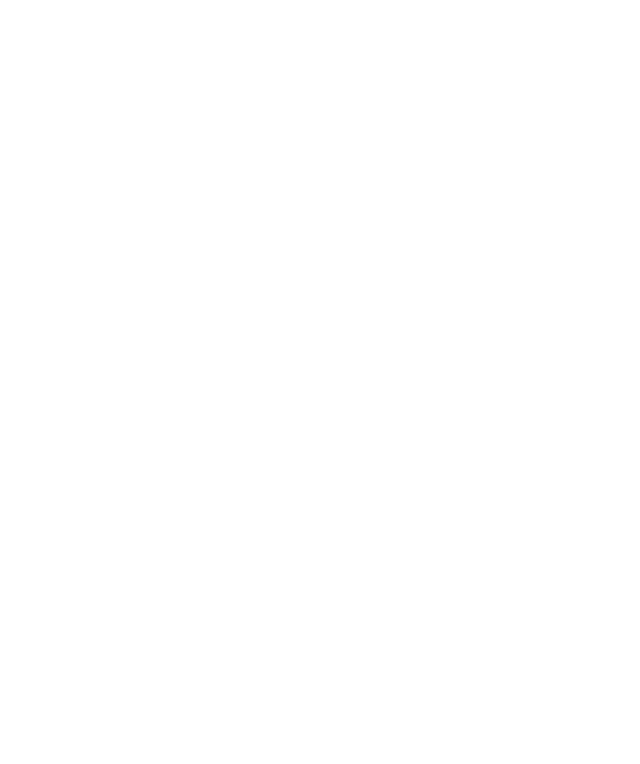
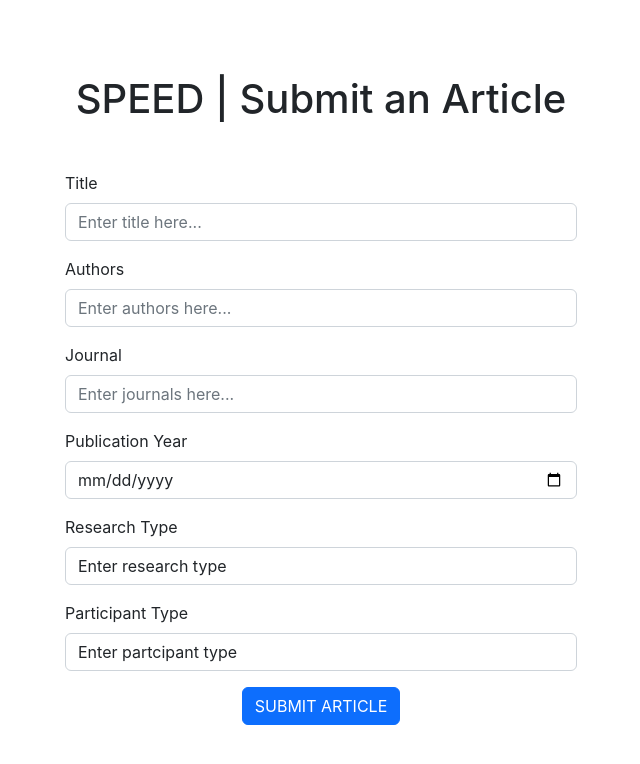
Before and after one commit to danieltran-512/speed-cise, a React (Create React App) app in the folder speed-client/: page /submitterform in a window 1280 px wide. Before the commit this address had no page. Shown: the top 764 px of the page, without its empty margins (319-959 px from the left). Built offline with nearby package versions, Linux system fonts and the light colour scheme; the HTML template or start-up script is replaced by a standard one.

Commit message:
submit folder
submit form & landing

```diff
--- a/speed-client/src/components/Landing.js
+++ b/speed-client/src/components/Landing.js
@@ -7,6 +7,7 @@
 import { Role } from "./authentication/AuthSetUp";
 import { ModeratorLanding } from "./moderator/ModeratorLanding";
 import { AnalystLanding } from "./analyst/AnalystLanding";
+import { SubmitterLanding} from "./submitter/SubmitterLanding";
 
 export const Landing = () => {
   const { user } = useAuth();
@@ -15,6 +16,8 @@
     return <ModeratorLanding />;
   } else if (user?.role === Role.Analyst) {
     return <AnalystLanding />;
+  } else if (user?.role === Role.Submitter) {
+    return <SubmitterLanding />;
   } else {
     return (
       <div
--- /dev/null
+++ b/speed-client/src/components/submitter/SubmitterForm.js
@@ -0,0 +1,118 @@
+import React, { useState } from "react";
+import Button from "react-bootstrap/Button";
+import Form from "react-bootstrap/Form";
+import { Link, useNavigate } from "react-router-dom";
+import axios from "axios";
+import { useAuth } from "../authentication/AuthSetUp";
+
+export const SubmitterForm = () => {
+  const { user, jwt } = useAuth();
+  const AuthString = "Bearer ".concat(jwt);
+  const [UI, setUI] = useState([]);
+  const navigate = useNavigate();
+  const [error, setError] = useState("");
+  const [participantType, setParticipantType] = useState("");
+  const [researchType, setResearchType] = useState("");
+  // ???
+  const handleSubmit = (e) => {
+    e.preventDefault();
+    console.log(e);
+    console.log(participantType);
+    let body = {
+      title: e.target[0].value,
+      authors: e.target[1].value,
+      journal: e.target[2].value,
+      publicationYear: e.target[3].value,
+      researchType: researchType,
+      participantType: participantType
+    };
+    submitArticle(body);
+  };
+
+  const submitArticle = async (body) => {
+    await axios
+      .post(`${process.env.REACT_APP_DB_URL}/articles/addArticle`, body, {
+        headers: { Authorization: AuthString },
+      })
+      .then((res) => {
+        setUI(<p>This article has successfully added</p>);
+        console.log(res.data);
+      })
+      .catch((err) => console.log(err));
+  };
+
+  return (
+    <div
+      className="d-flex justify-content-center align-items-center"
+      style={{ height: "100vh", width: "100vw" }}
+    >
+      <Form style={{ width: "40vw" }} onSubmit={handleSubmit}>
+        <h1 className="text-center mb-5">SPEED | Submit an Article </h1>
+        {error && <h1>{error}</h1>}
+        <Form.Group className="mb-3">
+          <Form.Label>Title</Form.Label>
+          <Form.Control placeholder="Enter title here..." />
+        </Form.Group>
+
+        <Form.Group className="mb-3">
+          <Form.Label>Authors</Form.Label>
+          <Form.Control placeholder="Enter authors here..." />
+        </Form.Group>
+
+        <Form.Group className="mb-3">
+          <Form.Label>Journal</Form.Label>
+          <Form.Control placeholder="Enter journals here..." />
+        </Form.Group>
+
+        <Form.Group className="mb-3">
+          <Form.Label>Publication Year</Form.Label>
+          <Form.Control
+            type="date"
+            placeholder="Enter publication year here..."
+          />
+        </Form.Group>
+
+        <Form.Group className="mb-3">
+          <Form.Label>Research Type</Form.Label>
+          <Form.Control
+            as="select"
+            value={researchType}
+            onChange={(e) => {
+              console.log("e.target.value", e.target.value);
+              setResearchType(e.target.value);
+            }}
+          >
+            <option>Enter research type</option>
+            <option value="Case Study">Case Study</option>
+            <option value="Experiment">Experiment</option>
+          </Form.Control>
+        </Form.Group>
+
+        <Form.Group className="mb-3">
+          <Form.Label>Participant Type</Form.Label>
+          <Form.Control
+            as="select"
+            value={participantType}
+            onChange={(e) => {
+              console.log("e.target.value", e.target.value);
+              setParticipantType(e.target.value);
+            }}
+          >
+            <option>Enter partcipant type</option>
+            <option value="Student">Student</option>
+            <option value="Practitioner">Practitioner</option>
+            <option value="Researcher">Researcher</option>
+          </Form.Control>
+        </Form.Group>
+
+        <div className="text-center">
+          <Button className="text-uppercase" type="submit">
+            Submit Article
+          </Button>
+        </div>
+
+        {UI}
+      </Form>
+    </div>
+  );
+};
--- /dev/null
+++ b/speed-client/src/components/submitter/SubmitterLanding.js
@@ -0,0 +1,28 @@
+import React, { useEffect, useState } from "react";
+import { Link, useNavigate } from "react-router-dom";
+import axios from "axios";
+import { useAuth } from "../authentication/AuthSetUp";
+
+export const SubmitterLanding = () => {
+  const { user, jwt } = useAuth();
+  const AuthString = "Bearer ".concat(jwt);
+  const navigate = useNavigate();
+
+  //Navigate to the work backlog page
+  const navigateHome = () => {
+    navigate("/");
+  };
+
+  const navigateSubmitterForm = () => {
+    navigate("/submitterform");
+  };
+
+  return (
+    <>
+      <h1>Welcome {user.username}</h1>
+      <button onClick={() => navigateHome()}>Go Home</button>
+      <button onClick={() => navigateSubmitterForm()}>Submit Form</button>
+      <h2>submitter landing</h2>
+    </>
+  );
+};
--- a/speed-client/src/routes/Routing.js
+++ b/speed-client/src/routes/Routing.js
@@ -10,6 +10,7 @@
 import { Moderate } from "../components/moderator/Moderate";
 import { AnalystWorkBacklog } from "../components/analyst/AnalystWorkBacklog";
 import { Analyse } from "../components/analyst/Analyse";
+import { SubmitterForm } from "../components/submitter/SubmitterForm";
 
 export const Routing = () => {
   return (
@@ -25,6 +26,7 @@
         <Route path="/moderate/:id" element={<Moderate />} />
         <Route path="/analystbacklog" element={<AnalystWorkBacklog />} />
         <Route path="/analyse/:id" element={<Analyse />} />
+        <Route path="/submitterform" element={<SubmitterForm />} />
       </Routes>
     </Router>
   );
```
Also changed, not shown: speed-client/src/components/submitter/Submitter.js (added, +16 -0 lines), 1 other file (tests, documents, lock files or other folders).
